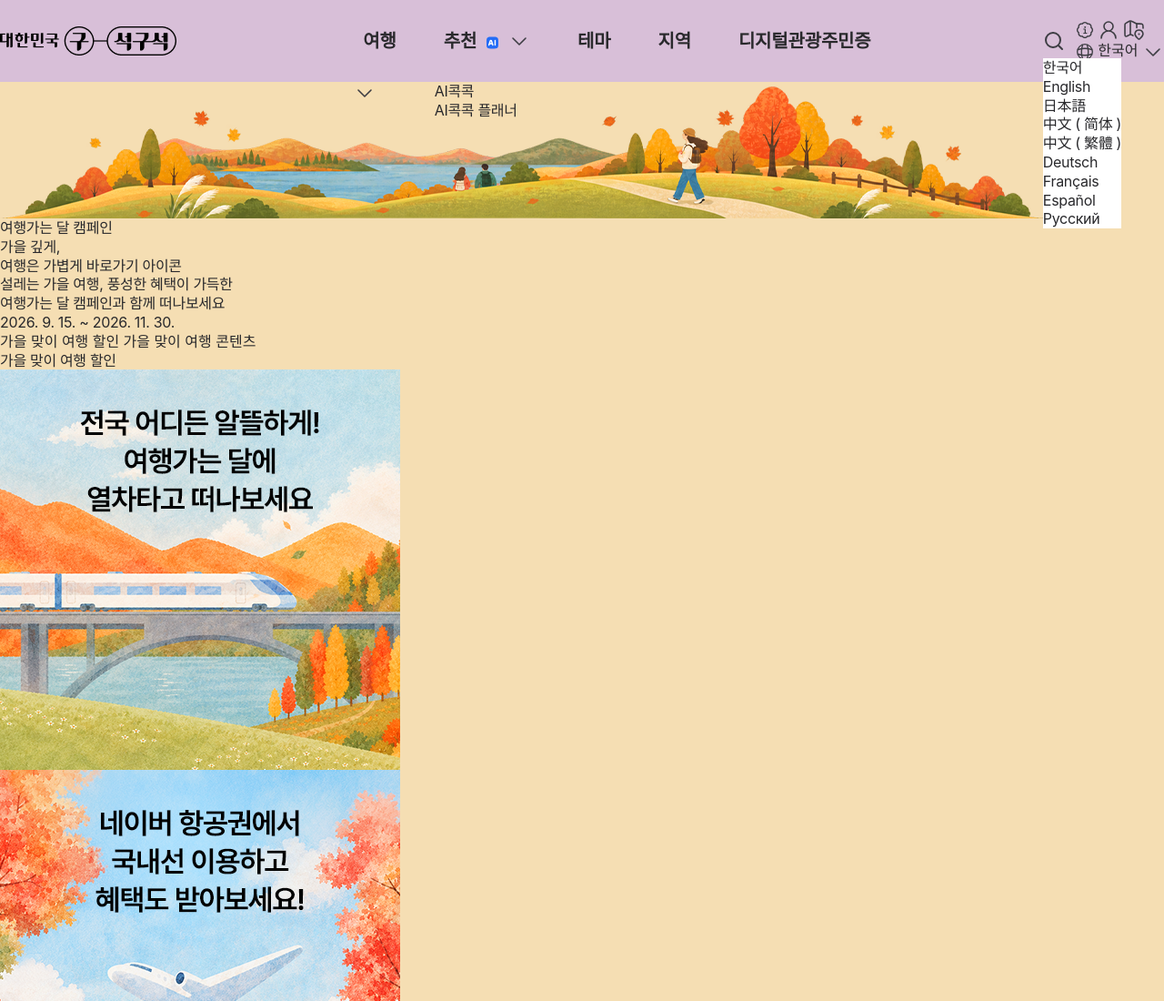
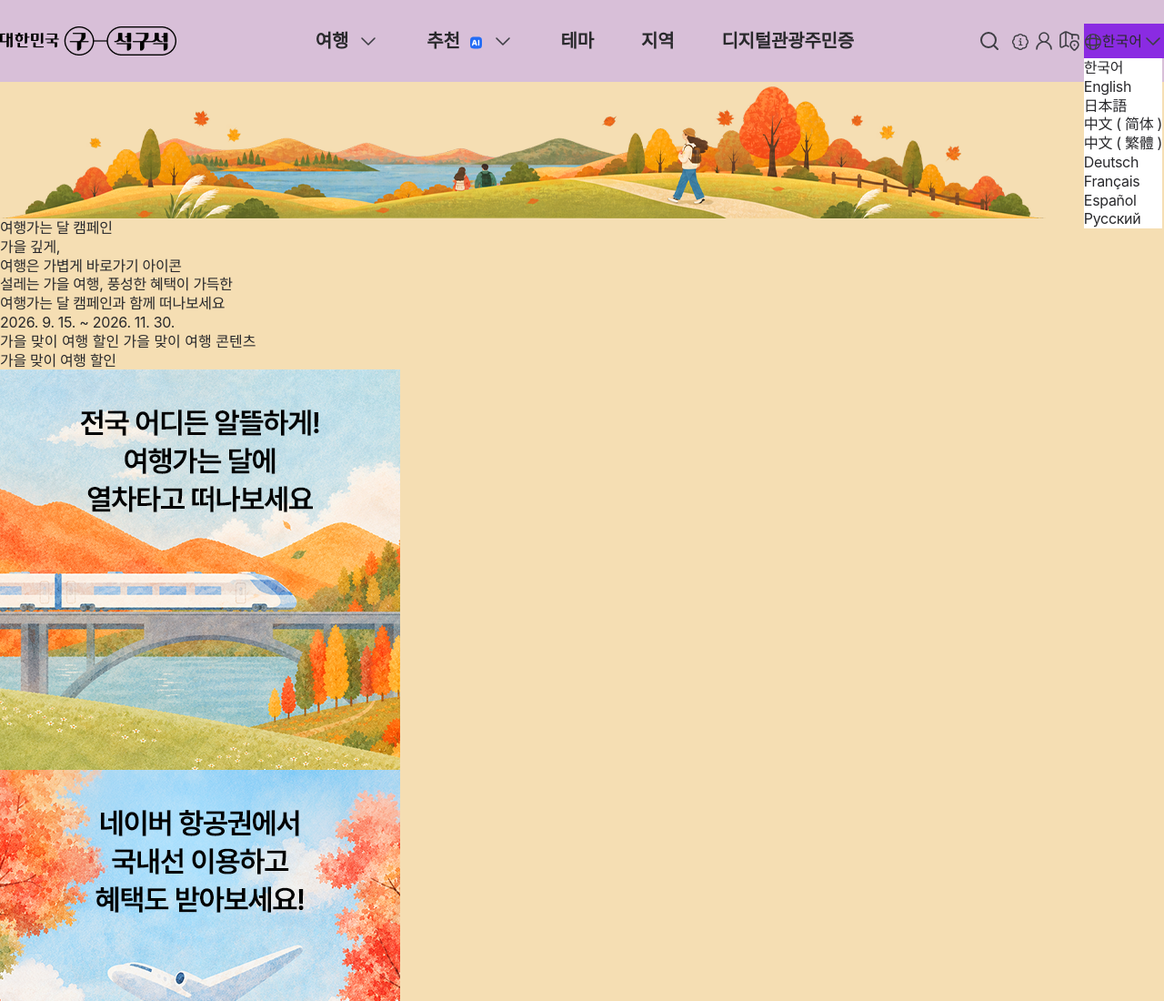
Before and after one commit to jbk3049-wq/css-basic, a plain HTML site: page clone-exercise.html in a window 1280 px wide. Shown: the top 1100 px of the page at 91% size. Drawn offline with Linux system fonts and the light colour scheme.

Commit message:
html 전체 수정

```diff
--- a/clone-exercise.html
+++ b/clone-exercise.html
@@ -11,7 +11,6 @@
     <div class="wrap">
       <!-- header -->
       <header class="header">
-        <!-- inner box -->
         <div class="inner">
           <!-- logo -->
           <h1 class="logo">
@@ -24,21 +23,21 @@
           <nav class="nav">
             <ul class="depth1-wrap">
               <li class="depth1-travel">
-                <a href="#" class="depth1-btn"> 여행</a>
+                <a href="#" class="depth1-btn">
+                  여행
                   <span class="icon-pg-chevron-md">
                     <img
                       src="assets/icons/guide_chevron_dw24.svg"
                       alt="다운 아이콘"
                     />
                   </span>
+                </a>
                 <!-- depth2 -->
                 <div class="depth2-wrap" id="depth2-1">
-                  <!-- inner -->
                   <div>
                     <!-- sub1 -->
                     <div>
                       <button>여행 정보</button>
-                      <!-- depth3 -->
                       <div>
                         <ul>
                           <li><a href="#">여행기사</a></li>
@@ -53,7 +52,6 @@
                     <!-- sub2 -->
                     <div>
                       <button>여행 서비스</button>
-                      <!-- depth3 -->
                       <div>
                         <ul>
                           <li><a href="#">이벤트</a></li>
@@ -67,13 +65,13 @@
                   </div>
                 </div>
               </li>
-              <li class="depth1-tec">
-                <a href="#" class="depth2-wrap" id="depth2-2">
+              <li class="depth1-rec">
+                <a href="#" class="depth1-btn">
                   추천
+                  <span class="icon-pg-ai">
+                    <img src="assets/icons/text_ai15.svg" alt="AI 아이콘" />
+                  </span>
                   <span class="icon-pg-chevron-md">
-                    <img src="assets/icons/text_ai15.svg" alt="ai아이콘" />
-                  </span>
-                  <span class="icon-pg-ai">
                     <img
                       src="assets/icons/guide_chevron_dw24.svg"
                       alt="다운 아이콘"
@@ -81,12 +79,10 @@
                   </span>
                 </a>
                 <!-- depth2 -->
-                <div>
-                  <!-- sub-1 -->
+                <div class="depth2-wrap" id="depth2-2">
                   <div>
                     <a href="#">AI콕콕</a>
                   </div>
-                  <!-- sub-2 -->
                   <div>
                     <a href="#">AI콕콕 플래너</a>
                   </div>
@@ -98,7 +94,7 @@
               <li class="depth1-area">
                 <a href="#">지역</a>
               </li>
-              <li class="depth1-type">
+              <li class="add-type">
                 <a href="#">디지털관광주민증</a>
               </li>
             </ul>
@@ -109,26 +105,26 @@
             <button class="icon-pg btn-search" aria-label="검색">
               <img src="assets/icons/guide_search24.svg" alt="검색 아이콘" />
             </button>
-            <div class="utils-sub">
+            <div class="util-sub">
               <a href="#" aria-label="이용 가이드" class="icon-pg btn-guide">
                 <img
                   src="assets/icons/menu_info20.svg"
-                  alt="이용가이드 아이콘"
+                  alt="이용 가이드 아이콘"
                 />
               </a>
               <button aria-label="로그인" class="icon-pg btn-login profile">
                 <img src="assets/icons/login24.svg" alt="로그인 아이콘" />
               </button>
               <a href="#" aria-label="여행지도" class="icon-pg btn-map">
-                <img src="assets/icons/travelmap24.svg" alt="여행지도" />
+                <img src="assets/icons/travelmap24.svg" alt="여행지도 아이콘" />
               </a>
-              <div class="language-warp">
+              <div class="language-wrap">
                 <button aria-label="언어선택">
                   <span class="icon-pg btn-lang">
-                    <img src="assets/icons/lanquage20.svg" alt="언어선택" />
+                    <img src="assets/icons/lanquage20.svg" alt="언어 아이콘" />
                   </span>
                   <span class="language">한국어</span>
-                  <span class="icon-pg-chevron-md">
+                  <span class="icon-pg-chevron-sm">
                     <img
                       src="assets/icons/guide_chevron_dw24.svg"
                       alt="다운 아이콘"
```
Lines whose indentation alone changed are shown as unchanged.
